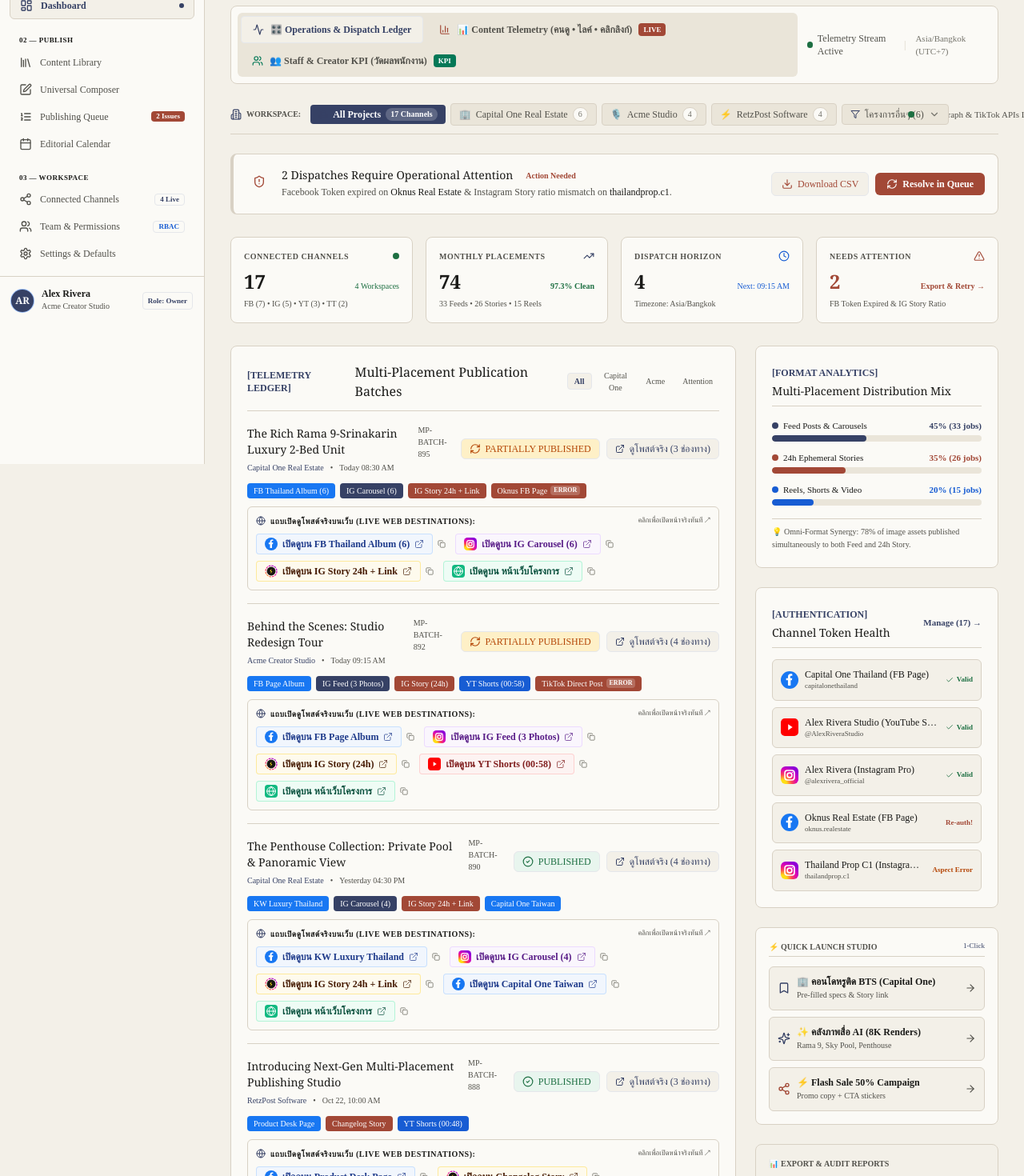
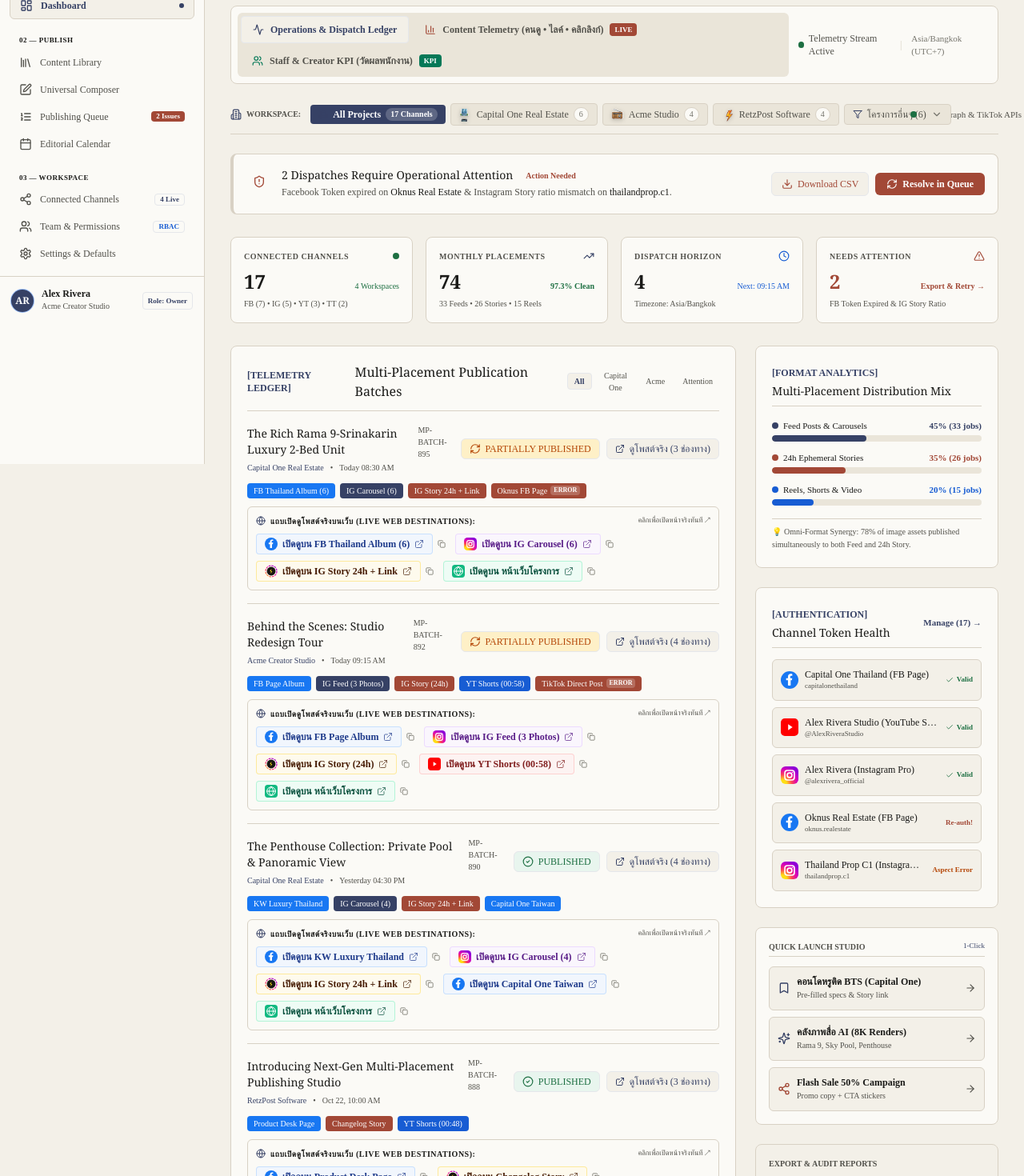
Before and after one commit to nopparat-cysit/retzpost, a Next.js app: page / in a window 1280 px wide. Shown: the part 220-1690 px from the top of the page at 80% size. Built offline with nearby package versions, Linux system fonts and the light colour scheme.

Commit message:
fix(ui): eliminate duplicate overlapping icons, double pluses, and emoji prefixes across all pages

```diff
--- a/src/app/accounts/page.tsx
+++ b/src/app/accounts/page.tsx
@@ -827,7 +827,7 @@
                       className="w-full flex items-center gap-2 p-1.5 rounded hover:bg-paper-subtle text-brand-indigo text-left cursor-pointer font-semibold text-[11px]"
                     >
                       <Plus className="w-3.5 h-3.5 shrink-0" />
-                      <span>+ สร้างโปรเจกต์ใหม่...</span>
+                      <span>สร้างโปรเจกต์ใหม่...</span>
                     </button>
                   </div>
                 </div>
--- a/src/app/create/page.tsx
+++ b/src/app/create/page.tsx
@@ -1552,7 +1552,7 @@
                 }`}
               >
                 <BookmarkPlus className="w-2.5 h-2.5" />
-                <span>+ Save Preset</span>
+                <span>Save Preset</span>
               </button>
             </div>
 
--- a/src/app/page.tsx
+++ b/src/app/page.tsx
@@ -968,7 +968,7 @@
             }`}
           >
             <Activity className="w-3.5 h-3.5" />
-            <span>🎛️ Operations & Dispatch Ledger</span>
+            <span>Operations & Dispatch Ledger</span>
           </button>
 
           <button
@@ -980,7 +980,7 @@
             }`}
           >
             <BarChart3 className="w-3.5 h-3.5 text-accent-terracotta" />
-            <span>📊 Content Telemetry (คนดู • ไลค์ • คลิกลิงก์)</span>
+            <span>Content Telemetry (คนดู • ไลค์ • คลิกลิงก์)</span>
             <span className="px-1.5 py-0.2 rounded bg-accent-terracotta text-white text-[9px] font-bold">
               LIVE
             </span>
@@ -995,7 +995,7 @@
             }`}
           >
             <Users className="w-3.5 h-3.5 text-emerald-700" />
-            <span>👥 Staff & Creator KPI (วัดผลพนักงาน)</span>
+            <span>Staff & Creator KPI (วัดผลพนักงาน)</span>
             <span className="px-1.5 py-0.2 rounded bg-emerald-700 text-white text-[9px] font-bold">
               KPI
             </span>
@@ -1023,21 +1023,21 @@
           }
           items={[
             { id: 'ALL', label: 'All Projects', count: '17 Channels', icon: <Building2 className="w-3 h-3 text-brand-indigo" /> },
-            { id: 'ws_capitalone', label: 'Capital One Real Estate', count: 6, icon: <span>🏢</span> },
-            { id: 'ws_acme', label: 'Acme Studio', count: 4, icon: <span>🎙️</span> },
-            { id: 'ws_retzpost', label: 'RetzPost Software', count: 4, icon: <span>⚡</span> },
-            { id: 'ws_coffee', label: 'Coffee Craft', count: 3, icon: <span>☕</span> },
-            { id: 'ws_whizdom', label: 'Whizdom Inspire Sukhumvit', count: 5, icon: <span>🏙️</span> },
-            { id: 'ws_ashton', label: 'Ashton Asoke Suites', count: 4, icon: <span>🏰</span> },
-            { id: 'ws_siam_craft', label: 'Siam Craft Roastery', count: 2, icon: <span>🥐</span> },
-            { id: 'ws_bkk_residence', label: 'The Bangkok Residence', count: 6, icon: <span>🏢</span> },
-            { id: 'ws_nordic_living', label: 'Nordic Living Thailand', count: 3, icon: <span>🏡</span> },
+            { id: 'ws_capitalone', label: 'Capital One Real Estate', count: 6, icon: <Sticker name="ws-realestate" size="xs" inline /> },
+            { id: 'ws_acme', label: 'Acme Studio', count: 4, icon: <Sticker name="ws-creator" size="xs" inline /> },
+            { id: 'ws_retzpost', label: 'RetzPost Software', count: 4, icon: <Sticker name="ws-software" size="xs" inline /> },
+            { id: 'ws_coffee', label: 'Coffee Craft', count: 3, icon: <Sticker name="ws-cafe" size="xs" inline /> },
+            { id: 'ws_whizdom', label: 'Whizdom Inspire Sukhumvit', count: 5, icon: <Sticker name="preset-skytrain" size="xs" inline /> },
+            { id: 'ws_ashton', label: 'Ashton Asoke Suites', count: 4, icon: <Sticker name="preset-villa" size="xs" inline /> },
+            { id: 'ws_siam_craft', label: 'Siam Craft Roastery', count: 2, icon: <Sticker name="preset-croissant" size="xs" inline /> },
+            { id: 'ws_bkk_residence', label: 'The Bangkok Residence', count: 6, icon: <Sticker name="ws-realestate" size="xs" inline /> },
+            { id: 'ws_nordic_living', label: 'Nordic Living Thailand', count: 3, icon: <Sticker name="preset-castle" size="xs" inline /> },
           ]}
           selectedId={workspaceFilter}
           onSelect={(id) => setWorkspaceFilter(id)}
           maxVisiblePills={4}
           moreButtonText="โครงการอื่นๆ"
-          searchPlaceholder="🔍 ค้นหาชื่อโครงการ หรือ Workspace..."
+          searchPlaceholder="ค้นหาชื่อโครงการ หรือ Workspace..."
         />
 
         <div className="hidden lg:flex items-center gap-2 text-[11px] font-mono text-ink-secondary shrink-0">
@@ -1487,7 +1487,7 @@
               <div className="bg-paper-raised p-4 rounded-card border border-border-rule shadow-2xs space-y-3">
                 <div className="flex items-center justify-between pb-1 border-b border-border-rule">
                   <span className="text-[10px] font-mono uppercase text-ink-secondary font-bold">
-                    ⚡ Quick Launch Studio
+                    Quick Launch Studio
                   </span>
                   <span className="text-[9px] font-mono text-brand-indigo">1-Click</span>
                 </div>
@@ -1500,7 +1500,7 @@
                     <div className="flex items-center gap-2 text-ink-primary">
                       <Bookmark className="w-4 h-4 text-brand-indigo group-hover:scale-110 transition-transform" />
                       <div>
-                        <span className="font-semibold block text-xs">🏢 คอนโดหรูติด BTS (Capital One)</span>
+                        <span className="font-semibold block text-xs">คอนโดหรูติด BTS (Capital One)</span>
                         <span className="text-[10px] font-mono text-ink-secondary">Pre-filled specs & Story link</span>
                       </div>
                     </div>
@@ -1514,7 +1514,7 @@
                     <div className="flex items-center gap-2 text-ink-primary">
                       <Sparkles className="w-4 h-4 text-brand-indigo group-hover:scale-110 transition-transform" />
                       <div>
-                        <span className="font-semibold block text-xs">✨ คลังภาพสื่อ AI (8K Renders)</span>
+                        <span className="font-semibold block text-xs">คลังภาพสื่อ AI (8K Renders)</span>
                         <span className="text-[10px] font-mono text-ink-secondary">Rama 9, Sky Pool, Penthouse</span>
                       </div>
                     </div>
@@ -1528,7 +1528,7 @@
                     <div className="flex items-center gap-2 text-ink-primary">
                       <Share2 className="w-4 h-4 text-accent-terracotta group-hover:scale-110 transition-transform" />
                       <div>
-                        <span className="font-semibold block text-xs">⚡ Flash Sale 50% Campaign</span>
+                        <span className="font-semibold block text-xs">Flash Sale 50% Campaign</span>
                         <span className="text-[10px] font-mono text-ink-secondary">Promo copy + CTA stickers</span>
                       </div>
                     </div>
@@ -1540,7 +1540,7 @@
               {/* Export & Audit Desk */}
               <div className="p-4 bg-paper-canvas border border-border-rule rounded-card space-y-2.5">
                 <span className="text-[10px] font-mono uppercase text-ink-secondary font-bold block">
-                  📊 Export & Audit Reports
+                  Export & Audit Reports
                 </span>
                 <div className="grid grid-cols-2 gap-2">
                   <button
@@ -1577,7 +1577,7 @@
             <div className="bg-paper-raised p-4 rounded-card border border-border-rule shadow-2xs">
               <div className="flex items-center justify-between text-ink-secondary mb-2">
                 <span className="text-[10px] font-mono uppercase tracking-wider font-semibold">
-                  👁️ TOTAL VIEWS & REACH
+                  TOTAL VIEWS & REACH
                 </span>
                 <TrendingUp className="w-3.5 h-3.5 text-semantic-success" />
               </div>
@@ -1598,7 +1598,7 @@
             <div className="bg-paper-raised p-4 rounded-card border border-border-rule shadow-2xs">
               <div className="flex items-center justify-between text-ink-secondary mb-2">
                 <span className="text-[10px] font-mono uppercase tracking-wider font-semibold">
-                  ❤️ ENGAGEMENTS
+                  ENGAGEMENTS
                 </span>
                 <ThumbsUp className="w-3.5 h-3.5 text-brand-indigo" />
               </div>
@@ -1619,7 +1619,7 @@
             <div className="bg-paper-raised p-4 rounded-card border border-border-rule shadow-2xs">
               <div className="flex items-center justify-between text-ink-secondary mb-2">
                 <span className="text-[10px] font-mono uppercase tracking-wider font-semibold">
-                  ⚡ STORY LINK CLICKS
+                  STORY LINK CLICKS
                 </span>
                 <MousePointerClick className="w-3.5 h-3.5 text-accent-terracotta" />
               </div>
@@ -1640,7 +1640,7 @@
             <div className="bg-paper-raised p-4 rounded-card border border-border-rule shadow-2xs">
               <div className="flex items-center justify-between text-ink-secondary mb-2">
                 <span className="text-[10px] font-mono uppercase tracking-wider font-semibold">
-                  🏆 TOP CONVERTING POST
+                  TOP CONVERTING POST
                 </span>
                 <Trophy className="w-3.5 h-3.5 text-amber-500" />
               </div>
@@ -1676,10 +1676,10 @@
               <div className="flex items-center gap-1 bg-paper-canvas border border-border-rule rounded-editorial p-1">
                 <span className="text-[10px] text-ink-muted pl-1">Sort:</span>
                 {[
-                  { id: 'OVERALL', label: '🏆 อันดับรวม' },
-                  { id: 'VIEWS', label: '👁️ คนดูสูงสุด' },
-                  { id: 'ENGAGEMENT', label: '❤️ มีส่วนร่วมสูงสุด' },
-                  { id: 'CLICKS', label: '⚡ คนคลิกลิงก์สูงสุด' },
+                  { id: 'OVERALL', label: 'อันดับรวม' },
+                  { id: 'VIEWS', label: 'คนดูสูงสุด' },
+                  { id: 'ENGAGEMENT', label: 'มีส่วนร่วมสูงสุด' },
+                  { id: 'CLICKS', label: 'คนคลิกลิงก์สูงสุด' },
                 ].map((s) => (
                   <button
                     key={s.id}
@@ -1956,7 +1956,7 @@
             <div className="bg-paper-raised p-4 rounded-card border border-border-rule shadow-2xs">
               <div className="flex items-center justify-between text-ink-secondary mb-2">
                 <span className="text-[10px] font-mono uppercase tracking-wider font-semibold">
-                  📦 ยอดผลิตโพสต์รวม (OUTPUT)
+                  ยอดผลิตโพสต์รวม (OUTPUT)
                 </span>
                 <Target className="w-3.5 h-3.5 text-brand-indigo" />
               </div>
@@ -1969,7 +1969,7 @@
                 </span>
               </div>
               <p className="text-[10px] text-ink-secondary mt-1 font-mono">
-                +{departmentSummary.totalActualPosts - departmentSummary.totalTargetPosts} งาน เกินเป้าหมายประจำเดือน 🔥
+                +{departmentSummary.totalActualPosts - departmentSummary.totalTargetPosts} งาน เกินเป้าหมายประจำเดือน
               </p>
             </div>
 
@@ -1977,7 +1977,7 @@
             <div className="bg-paper-raised p-4 rounded-card border border-border-rule shadow-2xs">
               <div className="flex items-center justify-between text-ink-secondary mb-2">
                 <span className="text-[10px] font-mono uppercase tracking-wider font-semibold">
-                  ⏰ ความตรงต่อเวลา (ON-TIME RATE)
+                  ความตรงต่อเวลา (ON-TIME RATE)
                 </span>
                 <Clock className="w-3.5 h-3.5 text-semantic-success" />
               </div>
@@ -1998,7 +1998,7 @@
             <div className="bg-paper-raised p-4 rounded-card border border-border-rule shadow-2xs">
               <div className="flex items-center justify-between text-ink-secondary mb-2">
                 <span className="text-[10px] font-mono uppercase tracking-wider font-semibold">
-                  👁️ ยอด REACH ที่ทีมสร้างได้
+                  ยอด REACH ที่ทีมสร้างได้
                 </span>
                 <TrendingUp className="w-3.5 h-3.5 text-accent-terracotta" />
               </div>
@@ -2019,7 +2019,7 @@
             <div className="bg-paper-raised p-4 rounded-card border border-emerald-300 shadow-2xs bg-gradient-to-br from-paper-raised to-emerald-50/40">
               <div className="flex items-center justify-between text-ink-secondary mb-2">
                 <span className="text-[10px] font-mono uppercase tracking-wider font-semibold text-emerald-800">
-                  🏆 ครีเอเตอร์ยอดเยี่ยม
+                  ครีเอเตอร์ยอดเยี่ยม
                 </span>
                 <Trophy className="w-3.5 h-3.5 text-amber-500" />
               </div>
```
Also changed, not shown: src/app/calendar/page.tsx (+5 -4 lines), src/app/settings/team/page.tsx (+6 -3 lines).
